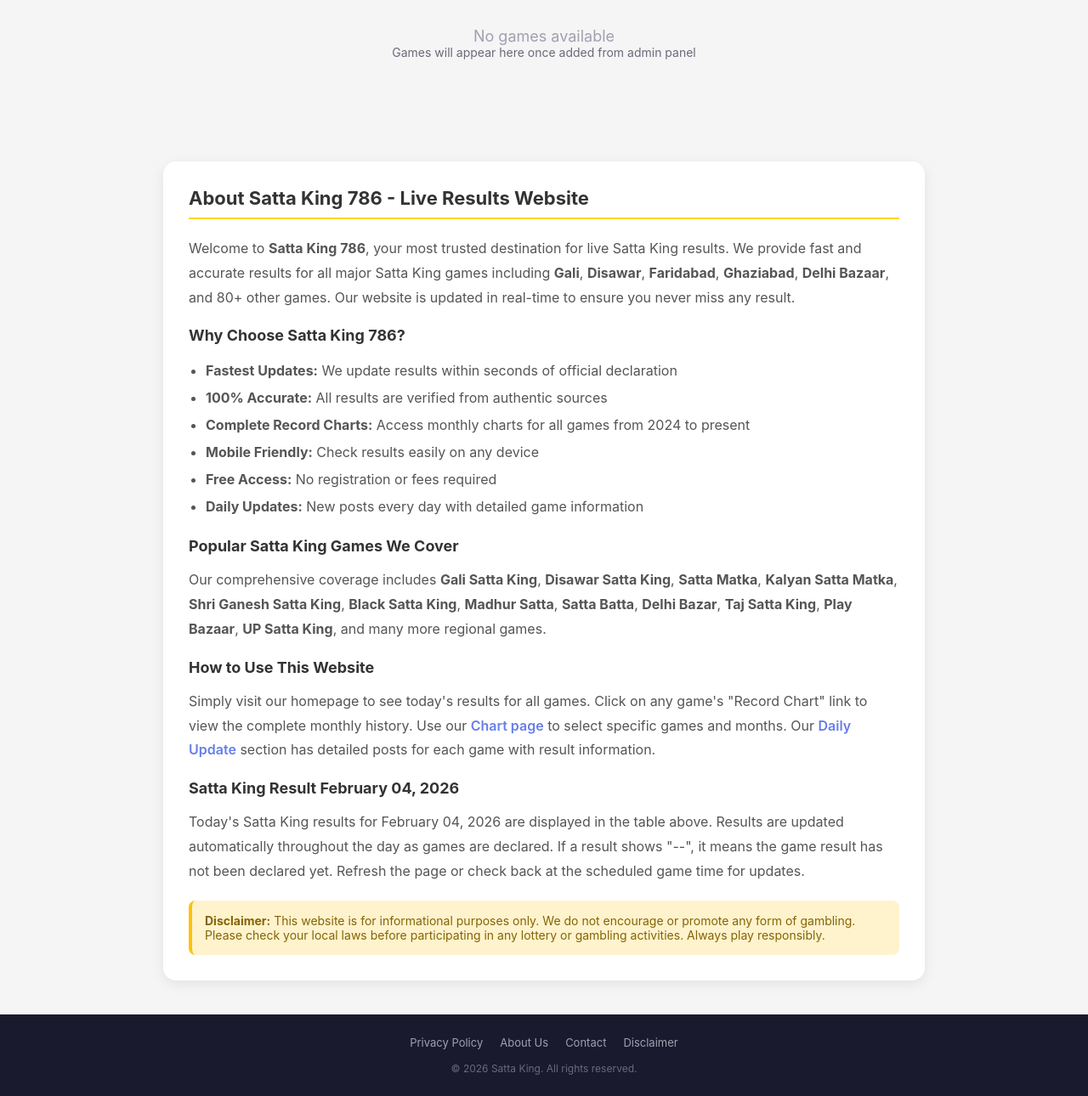
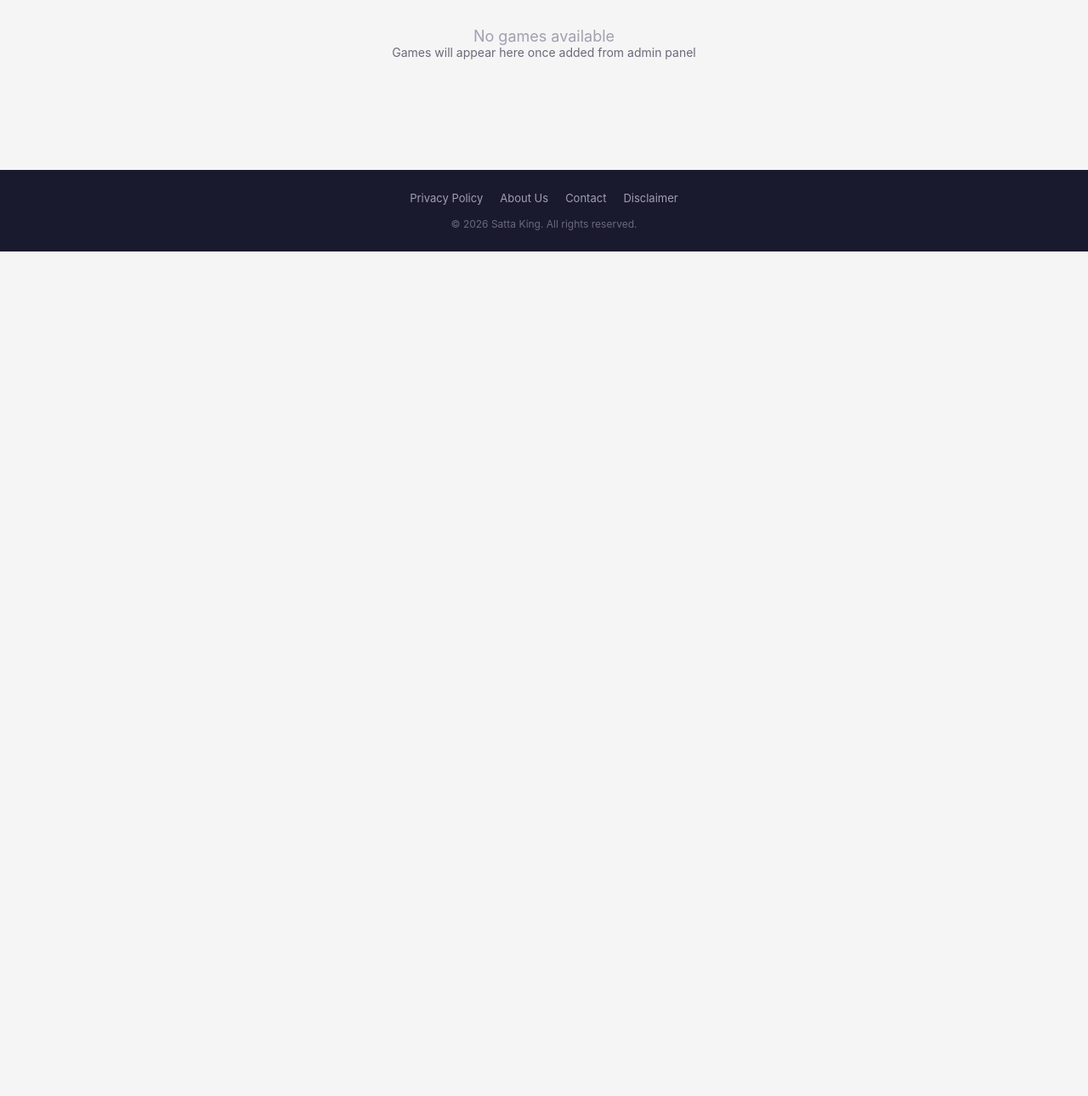
Before and after one commit to codinghunt24/sattawala, a Flask app: page / in a window 1280 px wide. Shown: the part 399-1689 px from the top of the page at 85% size. After the commit the page ends 695 px from the top, so only its background shows below. Run offline with Flask 3, Linux system fonts and the light colour scheme; data that the repository does not hold is empty; some libraries are stand-ins or nearby versions.

Commit message:
Remove unnecessary SEO content from the home page
Remove the "About Satta King 786" SEO content section from the index.html template.

Replit-Commit-Author: Agent
Replit-Commit-Session-Id: aee7e865-1a99-432c-9787-d3033c94b277
Replit-Commit-Checkpoint-Type: full_checkpoint
Replit-Commit-Event-Id: 7c9b9c11-cc06-441b-b1c3-3ac50c18b1fe
Replit-Commit-Screenshot-Url: https://storage.googleapis.com/screenshot-production-us-central1/5c5b60f3-96fb-4ea4-8b2d-7cb9d62b34ba/aee7e865-1a99-432c-9787-d3033c94b277/9P863vs
Replit-Helium-Checkpoint-Created: true

```diff
--- a/templates/index.html
+++ b/templates/index.html
@@ -633,35 +633,6 @@
     </div>
     {% endif %}
 
-    <div class="seo-content-section" style="background: #fff; border-radius: 15px; padding: 30px; margin: 30px 0; box-shadow: 0 4px 15px rgba(0,0,0,0.08);">
-        <h2 style="color: #333; font-size: 22px; margin-bottom: 20px; border-bottom: 2px solid #ffd700; padding-bottom: 10px;">About Satta King 786 - Live Results Website</h2>
-
-        <p style="color: #555; line-height: 1.8; margin-bottom: 15px;">Welcome to <strong>Satta King 786</strong>, your most trusted destination for live Satta King results. We provide fast and accurate results for all major Satta King games including <strong>Gali</strong>, <strong>Disawar</strong>, <strong>Faridabad</strong>, <strong>Ghaziabad</strong>, <strong>Delhi Bazaar</strong>, and 80+ other games. Our website is updated in real-time to ensure you never miss any result.</p>
-
-        <h3 style="color: #333; font-size: 18px; margin: 20px 0 15px;">Why Choose Satta King 786?</h3>
-        <ul style="color: #555; line-height: 2; padding-left: 20px; margin-bottom: 20px;">
-            <li><strong>Fastest Updates:</strong> We update results within seconds of official declaration</li>
-            <li><strong>100% Accurate:</strong> All results are verified from authentic sources</li>
-            <li><strong>Complete Record Charts:</strong> Access monthly charts for all games from 2024 to present</li>
-            <li><strong>Mobile Friendly:</strong> Check results easily on any device</li>
-            <li><strong>Free Access:</strong> No registration or fees required</li>
-            <li><strong>Daily Updates:</strong> New posts every day with detailed game information</li>
-        </ul>
-
-        <h3 style="color: #333; font-size: 18px; margin: 20px 0 15px;">Popular Satta King Games We Cover</h3>
-        <p style="color: #555; line-height: 1.8; margin-bottom: 15px;">Our comprehensive coverage includes <strong>Gali Satta King</strong>, <strong>Disawar Satta King</strong>, <strong>Satta Matka</strong>, <strong>Kalyan Satta Matka</strong>, <strong>Shri Ganesh Satta King</strong>, <strong>Black Satta King</strong>, <strong>Madhur Satta</strong>, <strong>Satta Batta</strong>, <strong>Delhi Bazar</strong>, <strong>Taj Satta King</strong>, <strong>Play Bazaar</strong>, <strong>UP Satta King</strong>, and many more regional games.</p>
-
-        <h3 style="color: #333; font-size: 18px; margin: 20px 0 15px;">How to Use This Website</h3>
-        <p style="color: #555; line-height: 1.8; margin-bottom: 15px;">Simply visit our homepage to see today's results for all games. Click on any game's "Record Chart" link to view the complete monthly history. Use our <a href="/chart" style="color: #667eea; font-weight: 600;">Chart page</a> to select specific games and months. Our <a href="/daily-update" style="color: #667eea; font-weight: 600;">Daily Update</a> section has detailed posts for each game with result information.</p>
-
-        <h3 style="color: #333; font-size: 18px; margin: 20px 0 15px;">Satta King Result {{ today_date }}</h3>
-        <p style="color: #555; line-height: 1.8; margin-bottom: 15px;">Today's Satta King results for {{ today_date }} are displayed in the table above. Results are updated automatically throughout the day as games are declared. If a result shows "--", it means the game result has not been declared yet. Refresh the page or check back at the scheduled game time for updates.</p>
-
-        <div style="background: #fff3cd; padding: 15px; border-radius: 8px; border-left: 4px solid #ffc107; margin-top: 20px;">
-            <p style="margin: 0; color: #856404; font-size: 14px;"><strong>Disclaimer:</strong> This website is for informational purposes only. We do not encourage or promote any form of gambling. Please check your local laws before participating in any lottery or gambling activities. Always play responsibly.</p>
-        </div>
-    </div>
-
 </div>
 
 <div class="footer-section">
```
